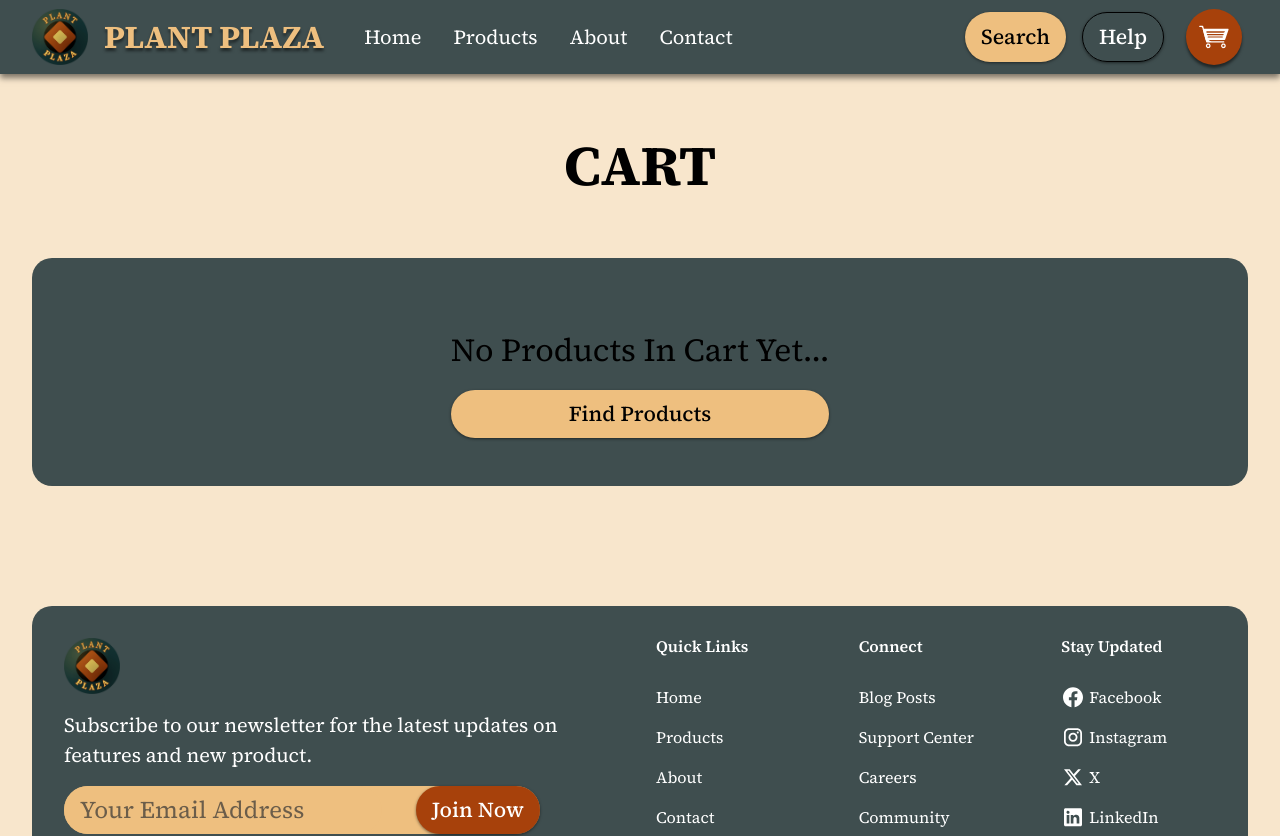
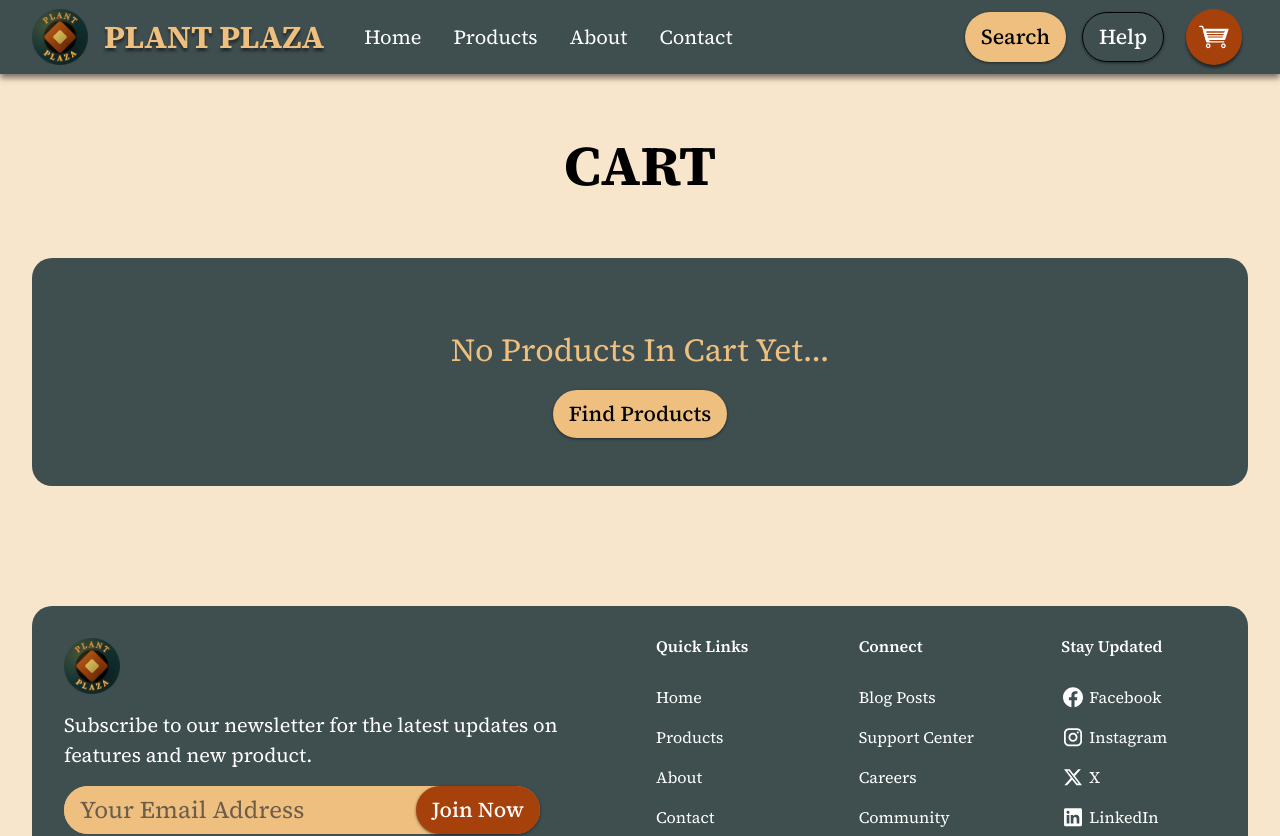
Before and after one commit to biandresen/ShoppingCart, a React (Vite) app: page /cart in a window 1280 px wide. Shown: the top 836 px of the page. Built offline with nearby package versions, Linux system fonts and the light colour scheme; a web font is replaced by a local one.

Commit message:
fix(text): color on no-items-paragraph

```diff
--- a/src/pages/ContactPage.tsx
+++ b/src/pages/ContactPage.tsx
@@ -1,4 +1,3 @@
-
 export default function ContactPage() {
   return (
     <div className="width-container u-flex-column">
--- a/src/styles/Cart.module.css
+++ b/src/styles/Cart.module.css
@@ -56,7 +56,9 @@
 .cart-list__no-items-container {
   display: flex;
   flex-direction: column;
+  align-items: center;
   gap: var(--spacing-m);
+  width: 75%;
 }
 .cart-section__list-layout-button {
   background-color: var(--color-secondary);
@@ -80,7 +82,7 @@
 .cart-section__card {
   background-color: var(--color-secondary);
   display: flex;
-  width: clamp(580px, 70%, 100%);
+  width: 100%;
   justify-content: space-between;
   align-items: center;
   border-radius: var(--border-radius);
@@ -133,7 +135,7 @@
   font-weight: var(--font-weight-bold);
 }
 .cart-section__no-items-message {
-  color: var(--color-dark);
+  color: var(--color-secondary);
   font-size: var(--font-size-2xl);
 }
 .cart-reset-button {
```
